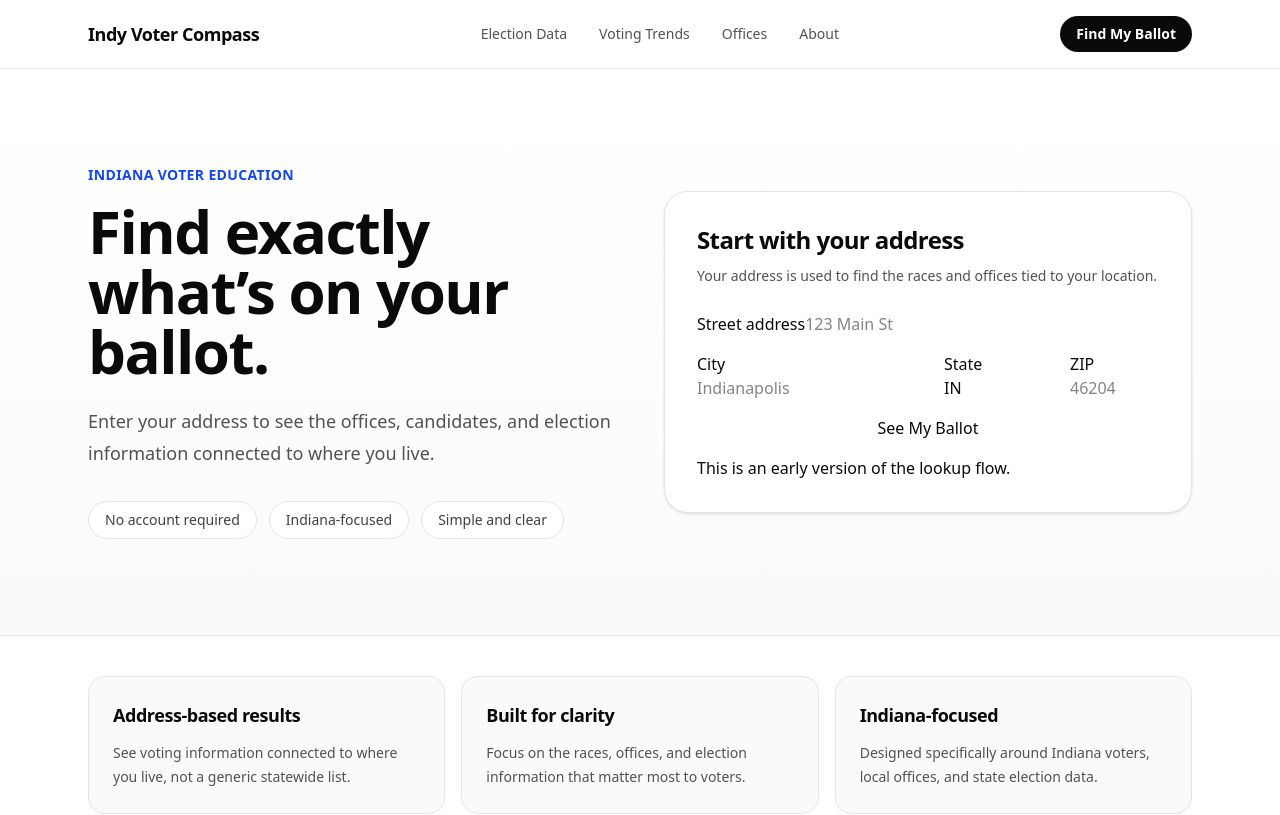
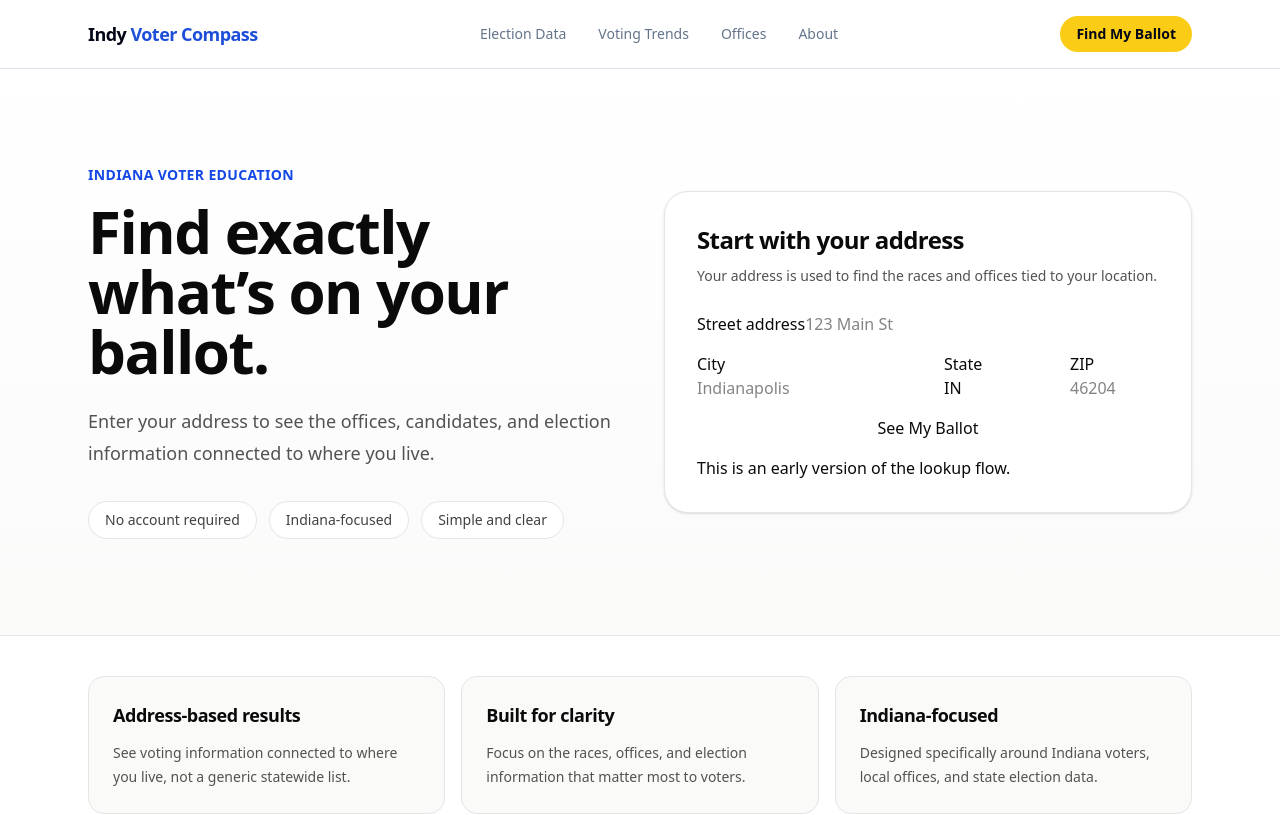
Before and after one commit to sam-cox-ind/IndyVoterCompass, a Next.js app in the folder frontend/: page / in a window 1280 px wide. Shown: the top 815 px of the page. Built offline with nearby package versions, Linux system fonts and the light colour scheme.

Commit message:
updated nav bar

```diff
--- a/frontend/components/Navbar.tsx
+++ b/frontend/components/Navbar.tsx
@@ -1,29 +1,29 @@
 export default function Navbar() {
   return (
-    <header className="sticky top-0 z-50 border-b border-neutral-200 bg-white/90 backdrop-blur">
-      <div className="mx-auto flex max-w-6xl items-center justify-between px-6 py-4">
-        <a href="/" className="text-lg font-bold tracking-tight text-neutral-950">
-          Indy Voter Compass
+    <header className="ivc-navbar">
+      <div className="ivc-container flex items-center justify-between py-4">
+        <a href="/" className="ivc-logo text-lg">
+          Indy <span className="ivc-logo-accent">Voter Compass</span>
         </a>
 
-        <nav className="hidden items-center gap-8 text-sm font-medium text-neutral-600 md:flex">
-          <a href="/election-data" className="transition hover:text-neutral-950">
+        <nav className="hidden items-center gap-8 text-sm font-medium md:flex">
+          <a href="/election-data" className="ivc-nav-link">
             Election Data
           </a>
-          <a href="/trends" className="transition hover:text-neutral-950">
+          <a href="/trends" className="ivc-nav-link">
             Voting Trends
           </a>
-          <a href="/offices" className="transition hover:text-neutral-950">
+          <a href="/offices" className="ivc-nav-link">
             Offices
           </a>
-          <a href="/about" className="transition hover:text-neutral-950">
+          <a href="/about" className="ivc-nav-link">
             About
           </a>
         </nav>
 
         <a
           href="#address-lookup"
-          className="hidden rounded-full bg-neutral-950 px-4 py-2 text-sm font-semibold text-white transition hover:bg-neutral-800 md:inline-flex"
+          className="ivc-button-yellow hidden px-4 py-2 text-sm md:inline-flex"
         >
           Find My Ballot
         </a>
```
